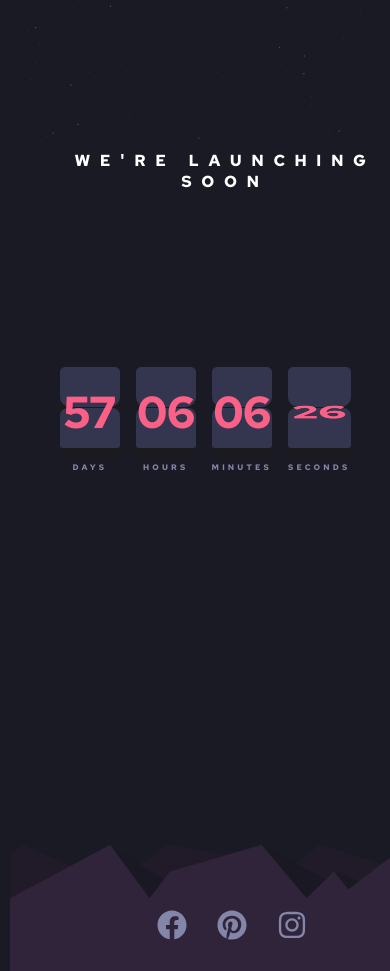
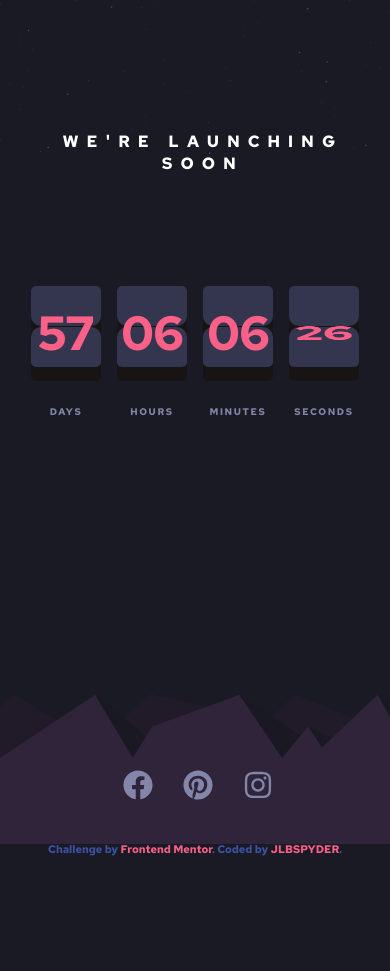
Before and after one commit to Jlbspyder/Contdown-Timer, a React (Vite) app: page / in a window 390 px wide. Shown: the top 971 px of the page. After the commit the page ends 856 px from the top, so only its background shows below. Built offline with nearby package versions, Linux system fonts and the light colour scheme.

Commit message:
Update index.css

```diff
--- a/src/index.css
+++ b/src/index.css
@@ -22,51 +22,61 @@ body {
 }
 
 h1 {
-  font-size: 5.8rem;
+  font-size: 3rem;
   color: var(--SoftRed);
-  margin-top: 8px;
+  margin-top: 15px;
 }
 
 h3 {
   color: var(--White);
   text-align: center;
-  margin-top: 10px;
-  letter-spacing: 0.8rem;
+  transform: translateX(15%);
+  margin-top: 80px;
+  width: 80%;
+  letter-spacing: 0.5rem;
 }
 
 h5 {
-  margin-top: 20px;
+  margin-top: 40px;
   color: var(--GrayishBlue);
-  letter-spacing: 0.2rem;
+  letter-spacing: 0.1rem;
+  font-size: 0.6rem;
 }
 
 .app {
   margin: 50px auto;
   background-color: var(--VeryDarkMostlyBlackBlue);
-  max-height: 500px;
 }
 .stars {
   position: absolute;
   top: 0;
-  width: 1235px;
+  width: 100%;
 }
 .hills {
   position: absolute;
-  width: 1270px;
+  width: 100%;
+  height: 150px;
   bottom: 0;
 }
 
+.time {
+  display: flex;
+  flex-direction: column;
+  max-width: 900px;
+}
+
 .main-container {
-  margin-top: 70px;
+   margin-top: 7rem;
   display: flex;
+  max-width: 900px;
   justify-content: center;
   align-items: center;
-  gap: 2rem;
+  gap: 1rem;
 }
 
 .timer-container {
-  width: 150px;
-  height: 65px;
+  width: 70px;
+  height: 40px;
   background: var(--DarkDesaturatedBlue);
   display: flex;
   flex-direction: column;
@@ -79,16 +89,16 @@ h5 {
 .container2 {
   margin-top: 0.7px;
   background: var(--DarkDesaturatedBlue);
-  width: 150px;
-  height: 65px;
+  width: 70px;
+  height: 40px;
   border-bottom-left-radius: 5px;
   border-bottom-right-radius: 5px;
   border-top-left-radius: 10px;
   border-top-right-radius: 10px;
 }
 .wrapper {
-  width: 150px;
-  height: 140px;
+  max-width: 100%;
+  height: 95px;
   background: hsl(0, 11%, 9%);
   border-radius: 5px;
 }
@@ -97,15 +107,13 @@ h5 {
   animation: flip 0.9s ease-in-out;
 }
 
-.time {
-  display: flex;
-  flex-direction: column;
-}
-
 .socials {
   display: flex;
   justify-content: center;
-  margin-top: 180px;
+  position: absolute;
+  bottom: 40px;
+  left: 50%;
+  transform: translateX(-40%);
   z-index: 90;
 }
 
@@ -124,6 +132,20 @@ h5 {
 .ig:hover {
   color: var(--SoftRed);
 }
+.attribution {
+  font-size: 11px;
+  width: 500px;
+  text-align: center;
+  position: absolute;
+  bottom: -12px;
+  left: 50%;
+  transform: translateX(-50%);
+  color: hsl(228, 45%, 44%);
+}
+.attribution a {
+  color: var(--SoftRed);
+  text-decoration: none;
+}
 
 @keyframes flip {
   0% {
@@ -133,466 +155,42 @@ h5 {
     transform: rotateX(-90deg);
   }
 }
-
-@media only screen and (max-width: 600px) {
+@media only screen and (min-width: 768px) {
 h1 {
-    font-size: 2.8rem;
-    margin-top: 12px;
+  font-size: 5.8rem;
 }
-
 h3 {
+  margin-top: 10px;
+  width: 80%;
   letter-spacing: 0.7rem;
-    width: 400px;
-    margin-left: 20px;
-  }
-  h5 {
-    margin-top: 20px;
-    color: var(--GrayishBlue);
-    letter-spacing: 0.1rem;
-    font-size: 0.5rem;
-  }
-  .app {
-    width: 100vw;
-    height: 100vh;
-    background-size: 900px;
-    background-position: center 100%;
-  }
-  .main-container {
-    margin-top: 70px;
-    display: flex;
-    width: 500px;
-    margin-left: -30px;
-    justify-content: center;
-    align-items: center;
-    gap: 0.8rem;
-  }
-  .timer-container {
-    width: 70px;
-    height: 40px;
-    background: var(--DarkDesaturatedBlue);
-    display: flex;
-    flex-direction: column;
-    align-items: center;
-    border-bottom-left-radius: 8px;
-    border-bottom-right-radius: 8px;
-    border-top-left-radius: 3px;
-    border-top-right-radius: 3px;
-  }
-  .container2 {
-    margin-top: 0.7px;
-    background: var(--DarkDesaturatedBlue);
-    width: 70px;
-    height: 40px;
-    border-bottom-left-radius: 3px;
-    border-bottom-right-radius: 3px;
-    border-top-left-radius: 8px;
-    border-top-right-radius: 8px;
-  }
-  .wrapper {
-    width: 70px;
-    height: 93px;
-    background: hsl(240, 9%, 11%);
-    border-radius: 3px;
-  }
-  .socials {
-    display: flex;
-    justify-content: center;
-    margin-top: 300px;
-    margin-left: 40px;
-  }
-  .attribution {
-    display: none;
-  }
-}
-@media only screen and (min-width: 600px) {
-  h1 {
-    font-size: 2.8rem;
-    margin-top: 12px;
-  }
-
-  h3 {
-    letter-spacing: 0.7rem;
-    width: 400px;
-    margin-left: 20px;
-  }
-  h5 {
-    margin-top: 20px;
-    color: var(--GrayishBlue);
-    letter-spacing: 0.1rem;
-    font-size: 0.5rem;
-  }
-  .socials {
-    position: absolute;
-    margin-left: -80px;
-  }
-  .attribution {
-    font-size: 11px;
-    text-align: center;
-    color: var(--DarkDesaturatedBlue);
-  }
-  .attribution a {
-    color: hsl(228, 45%, 44%);
-  }
-}
-
-@media only screen and (max-width: 800px) {
-  h1 {
-    font-size: 4.5rem;
-    color: var(--SoftRed);
-    margin-top: 8px;
-  }
-
-  h3 {
-    color: var(--White);
-    text-align: center;
-    margin-top: 10px;
-    letter-spacing: 0.8rem;
 }
 
 h5 {
-    margin-top: 20px;
-    color: var(--GrayishBlue);
-    letter-spacing: 0.2rem;
+  margin-top: 30px;
+  letter-spacing: 0.3rem;
+  font-size: 0.7rem;
+}
+  .time {
+    display: flex;
+    flex-direction: column;
+    max-width: 1440px;
   }
 .main-container {
-    display: flex;
-    max-width: 400px;
-    height: 300px;
-    padding-left: 80px;
-    gap: 1.5rem;
-  }
-  .app {
-    margin: 50px auto;
-    background-color: var(--VeryDarkMostlyBlackBlue);
-    height: 100vh;
-  }
-  .timer-container {
-    width: 120px;
-    height: 55px;
-    background: var(--DarkDesaturatedBlue);
-    display: flex;
-    flex-direction: column;
-    align-items: center;
-    border-bottom-left-radius: 10px;
-    border-bottom-right-radius: 10px;
-    border-top-left-radius: 5px;
-    border-top-right-radius: 5px;
-  }
-  .wrapper {
-    width: 120px;
-    height: 120px;
-    background: hsl(240, 9%, 11%);
-    border-radius: 5px;
-  }
-  .container2 {
-    margin-top: 0.7px;
-    background: var(--DarkDesaturatedBlue);
-    width: 120px;
-    height: 55px;
-    border-bottom-left-radius: 5px;
-    border-bottom-right-radius: 5px;
-    border-top-left-radius: 10px;
-    border-top-right-radius: 10px;
-  }
-  .stars {
-    position: absolute;
-    top: 0;
-    bottom: 0;
-    width: 700px;
-  }
-  .hills {
-    position: absolute;
-    max-width: 770px;
-    height: 150px;
-    top: 100vh;
-  }
-  .socials {
-    display: flex;
-    justify-content: center;
-    position: absolute;
-    bottom: -100px;
-    left: 45%;
-  }
-}
-@media only screen and (max-width: 450px) {
-  h1 {
-    font-size: 2.8rem;
-    color: var(--SoftRed);
-    margin-top: 15px;
-  }
-
-  h3 {
-    color: var(--White);
-    text-align: center;
-    margin-top: 100px;
-    margin-left: 15px;
-    width: 400px;
-    font-size: 1rem;
-    letter-spacing: 0.6rem;
-  }
-
-  h5 {
-    margin-top: 20px;
-    color: var(--GrayishBlue);
-    letter-spacing: 0.2rem;
-  }
-  .main-container {
-    display: flex;
-    width: 100%;
-    justify-content: center;
-    align-items: center;
-    gap: 1rem;
-  }
-  .timer-container {
-    width: 100%;
-    height: 40px;
-    background: var(--DarkDesaturatedBlue);
-    display: flex;
-    flex-direction: column;
-    align-items: center;
-    border-bottom-left-radius: 10px;
-    border-bottom-right-radius: 10px;
-    border-top-left-radius: 5px;
-    border-top-right-radius: 5px;
-  }
-  .wrapper {
-    width: 100%;
-    height: 90px;
-    background: hsl(240, 9%, 11%);
-    border-radius: 5px;
-  }
-  .container2 {
-    margin-top: 0.7px;
-    background: var(--DarkDesaturatedBlue);
-    width: 100%;
-    height: 40px;
-    border-bottom-left-radius: 3px;
-    border-bottom-right-radius: 3px;
-    border-top-left-radius: 8px;
-    border-top-right-radius: 8px;
-  }
-  .socials {
-    display: flex;
-    justify-content: center;
-    position: absolute;
-    bottom: -100px;
-    left: 30%;
-  }
-  .app {
-    margin: 50px auto;
-    width: 95%;
-    height: 100vh;
-    margin-left: 10px;
-  }
-  .stars {
-    position: absolute;
-    top: 0;
-    width: 90%;
-  }
-  .hills {
-    position: absolute;
-    width: 105%;
-    height: 15vh;
-    left: 10px;
-    bottom: 0;
-  }
-}
-@media only screen and (min-width: 450px) {
-  h3 {
-    color: var(--White);
-    text-align: center;
-    margin-top: 50px;
-    margin-left: 100px;
-    width: 520px;
-    font-size: 2rem;
-    letter-spacing: 0.8rem;
-  }
-
-  h5 {
-    margin-top: 20px;
-    color: var(--GrayishBlue);
-    letter-spacing: 0.2rem;
-  }
-  .main-container {
-    margin-top: 100px;
-    width: 100%;
-    margin-left: 150px;
-  }
-  .socials {
-    bottom: -130px;
-    left: 60%;
-  }
-}
-
-@media only screen and (min-width: 800px) {
-  h1 {
-    font-size: 5.3rem;
-    margin-top: 8px;
-  }
-  h3 {
-    margin-left: 120px;
-    width: 600px;
-    margin-top: 100px;
-    font-size: 2.2rem;
-    letter-spacing: 0.8rem;
-  }
-  h5 {
-    margin-top: 20px;
-    letter-spacing: 0.2rem;
-  }
-  .main-container {
-    margin-top: 150px;
-    gap: 1.5rem;
-    margin-left: -10px;
+  margin-top: 7rem;
+  max-width: 100%;
+  gap: 2rem;
 }
 
 .timer-container {
   width: 150px;
   height: 65px;
 }
+.container2 {
+  width: 150px;
+  height: 65px;
+}
 .wrapper {
-    width: 150px;
-  }
-  .container2 {
-    margin-top: 0.7px;
-    width: 150px;
-  }
-  .app {
-    margin: 50px auto;
-    background-color: var(--VeryDarkMostlyBlackBlue);
-    height: 1100px;
-  }
-  .socials {
-    display: flex;
-    justify-content: center;
-    position: absolute;
-    bottom: 50px;
-    left: 50%;
-  }
-  .stars {
-    position: absolute;
-    top: 0;
-    max-width: 500px;
-  }
-  .hills {
-    position: absolute;
-    max-width: 800px;
-    height: 150px;
-    bottom: 0;
-    left: 0;
+  max-width: 100%;
+  height: 140px;
 }
 }
-@media only screen and (min-width: 900px) {
-  h3 {
-    margin: 10px auto;
-    margin-bottom: -20px;
-    width: 580px;
-    font-size: 1.5rem;
-    letter-spacing: 0.5rem;
-  }
-
-  h5 {
-    margin-top: 30px;
-    font-size: 0.6rem;
-  }
-  .app {
-    height: 550px;
-    background-size: 80rem;
-    background-position: 100% 100%;
-  }
-  .main-container {
-    display: flex;
-    max-width: 600px;
-    justify-content: center;
-    margin: 100px auto;
-    align-items: center;
-    gap: 1.5rem;
-  }
-  .socials {
-    display: flex;
-    justify-content: center;
-    position: absolute;
-    bottom: 20px;
-    left: 50%;
-  }
-  .stars {
-    position: absolute;
-    top: 0;
-    max-width: 1285px;
-  }
-  .hills {
-    position: absolute;
-    max-width: 100%;
-    height: 100px;
-    bottom: 0;
-  }
-  .attribution {
-    font-size: 11px;
-    text-align: center;
-    z-index: 100;
-  }
-  .attribution a {
-    color: hsl(228, 45%, 44%);
-    z-index: 100;
-  }
-}
-@media only screen and (min-width: 1350px) {
-  h1 {
-    font-size: 5.5rem;
-    margin-top: 8px;
-  }
-
-  h3 {
-    margin-top: 80px;
-    font-size: 1.5rem;
-    letter-spacing: 0.8rem;
-  }
-
-  h5 {
-    margin-top: 20px;
-    letter-spacing: 0.2rem;
-  }
-  .main-container {
-    display: flex;
-    width: 100%;
-    justify-content: center;
-    margin: 150px auto;
-    align-items: center;
-    gap: 2rem;
-  }
-  .timer-container {
-    width: 180px;
-    height: 65px;
-    background: var(--DarkDesaturatedBlue);
-    display: flex;
-    flex-direction: column;
-    align-items: center;
-    border-bottom-left-radius: 10px;
-    border-bottom-right-radius: 10px;
-    border-top-left-radius: 5px;
-    border-top-right-radius: 5px;
-  }
-  .wrapper {
-    width: 180px;
-    height: 120px;
-    background: hsl(240, 9%, 11%);
-    border-radius: 5px;
-  }
-  .container2 {
-    margin-top: 0.7px;
-    background: var(--DarkDesaturatedBlue);
-    width: 180px;
-    height: 65px;
-    border-bottom-left-radius: 5px;
-    border-bottom-right-radius: 5px;
-    border-top-left-radius: 10px;
-    border-top-right-radius: 10px;
-  }
-  .attribution {
-    font-size: 11px;
-    text-align: center;
-  }
-  .attribution a {
-    color: hsl(228, 45%, 44%);
-  }
-}
```
Lines whose indentation alone changed are shown as unchanged.
